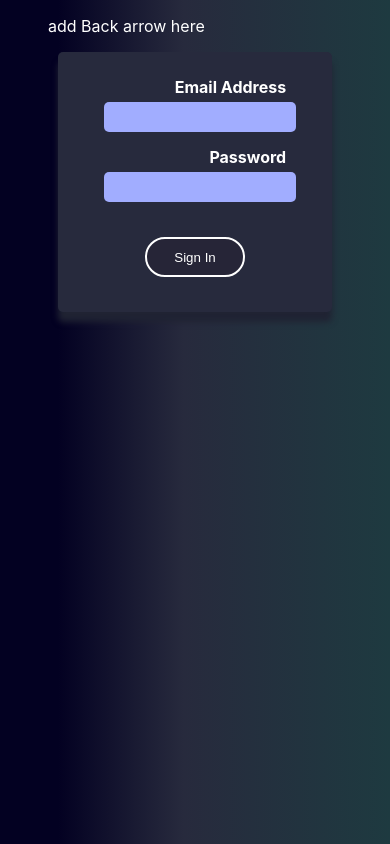
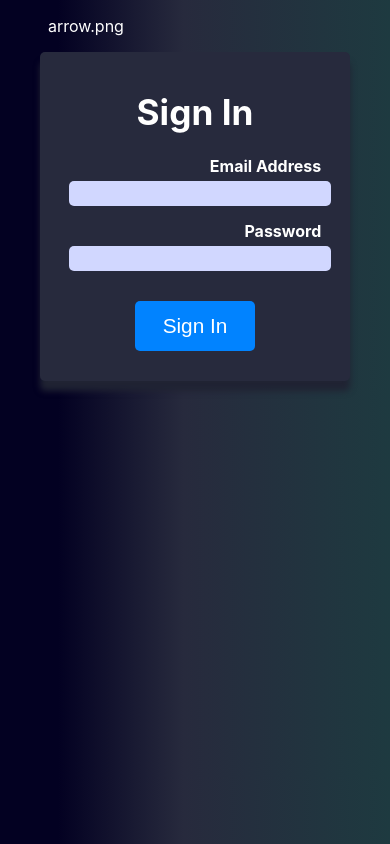
Before and after one commit to THEmmanuel/Quick-Credit, a website: page UI/sign_in.html in a window 390 px wide. Drawn offline with Linux system fonts and the light colour scheme.

```diff
--- a/UI/css/style.css
+++ b/UI/css/style.css
@@ -12,10 +12,15 @@
     margin: auto;
 }
 
+h1{
+    font-size: 2.2rem;
+}
+
 form {
     background-color: #272A3D;
     width: 35%;
     height: 50%;
+    max-width: 400px;
     padding: 15px;
     text-align: center;
     box-shadow: 0px 10px 6px #202333;
@@ -34,11 +39,11 @@
     border: none;
     border-radius: 5px;
     width: 100%;
-    height: 30px;
-    background-color: #A1ADFF;
+    height: 22px;
+    background-color: #D1D7FF;
     margin: 5px auto;
     font-size: 1.5em;
-    color: #97979F;
+    color: #000;
 }
 
 
@@ -50,14 +55,21 @@
 }
 
 button {
-    border: 2px solid #fff;
+    border: none;
     color: #fff;
-    background-color: #262537;
-    border-radius: 28px;
-    width: 100px;
-    height: 40px;
+    background-color: #0183FF;
+    border-radius: 5px;
+    width: 120px;
+    height: 50px;
     cursor: pointer;
-    margin: 20px auto;
+    margin: 15px auto;
+    font-size: 1.3em;
+    transition: all 0.5s
+}
+
+button:hover{
+    transform : translateY(-0.3rem);
+    box-shadow: 0px 10px 6px #202333;
 }
 
 @media (max-width: 850px) {
@@ -79,3 +91,22 @@
 
 
 }
+@media (max-width: 440px) {
+    form {
+        width: 75%;
+    }
+
+    .input_field {
+        width: 90%;
+    }
+
+    label {
+        font-size: 1em;
+    }
+
+    input {
+        height: 15px;
+    }
+
+
+}
--- a/UI/sign_in.html
+++ b/UI/sign_in.html
@@ -12,12 +12,13 @@
 <body>
     <header>
         <nav>
-            <ul>add Back arrow here</ul>
+            <ul>arrow.png</ul>
         </nav>
     </header>
 
     <div class="container">
         <form action="">
+            <h1>Sign In</h1>
             <div class="contact_info">
                 <div class="input_field" >
                     <label>Email Address</label>
```
Also changed, not shown: UI/sign_up.html (+1 -0 lines).
